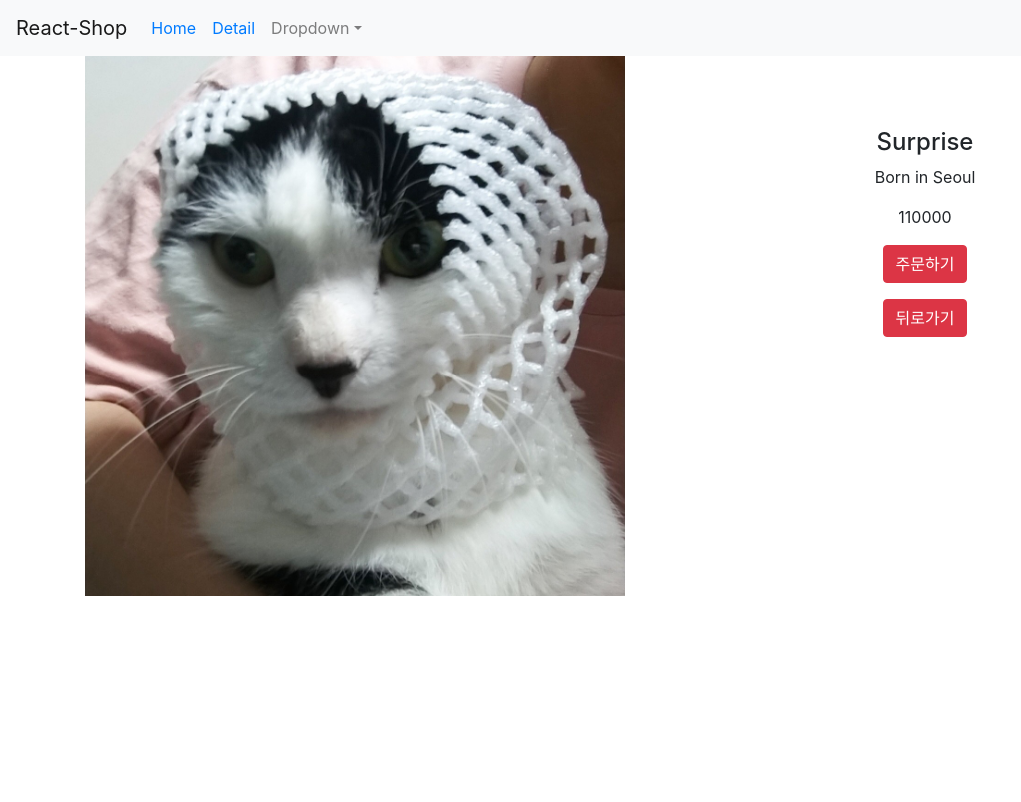
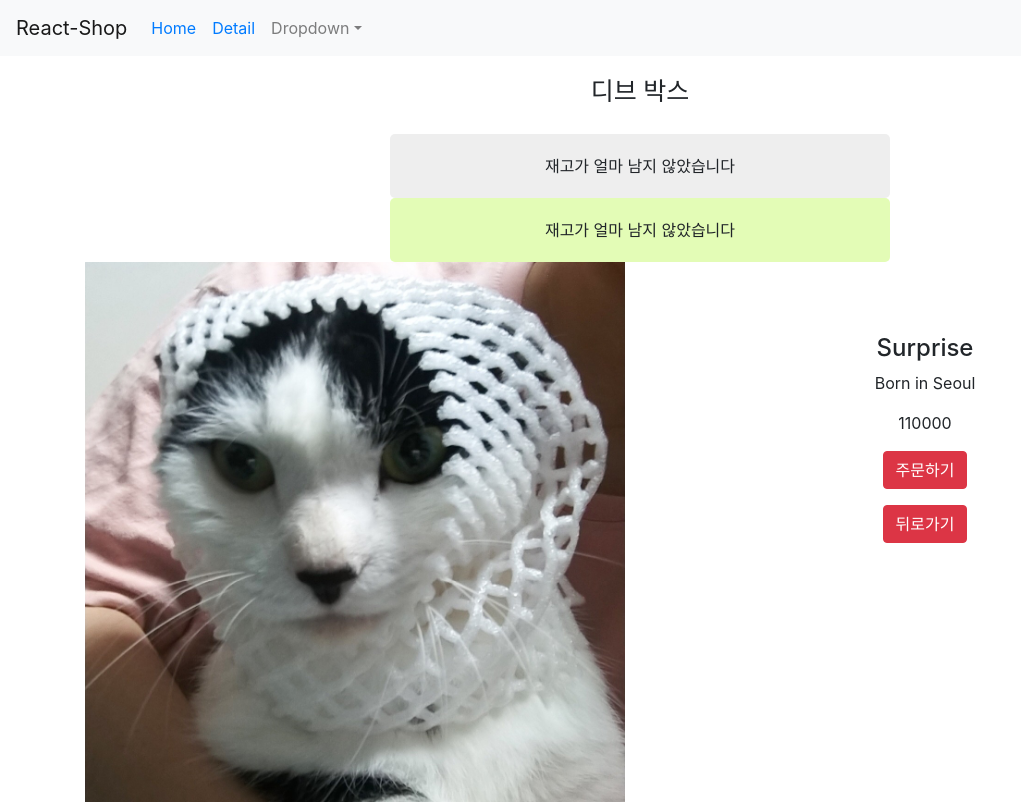
Before and after one commit to hyed3/reactShop, a React (Create React App) app: page /detail/1 in a window 1280 px wide. Shown: the whole page, without its empty margins (0-1021 px from the left). Built offline with nearby package versions, Linux system fonts and the light colour scheme.

Commit message:
sass 사용

```diff
--- a/package.json
+++ b/package.json
@@ -7,11 +7,13 @@
     "@testing-library/react": "^11.2.5",
     "@testing-library/user-event": "^12.8.1",
     "bootstrap": "^4.6.0",
+    "node-sass": "^5.0.0",
     "react": "^17.0.1",
     "react-bootstrap": "^1.5.1",
     "react-dom": "^17.0.1",
     "react-router-dom": "^5.2.0",
     "react-scripts": "4.0.3",
+    "styled-components": "^5.2.1",
     "web-vitals": "^1.1.0"
   },
   "scripts": {
--- a/src/Detail.js
+++ b/src/Detail.js
@@ -1,6 +1,17 @@
 import React from 'react'; //꼭 써야됨
 import { useHistory, useParams } from 'react-router';
+import styled from 'styled-components';
+import './Detail.scss';
 
+//css를 미리 입혀놓은 컴포넌트 -> className 작명 필요없음
+let 박스 = styled.div`
+  padding : 20px;
+`;
+
+let 제목 = styled.h4`
+  font-size : 25px;
+  color : ${props => props.색상}
+`;
 
 function Detail(props){ //props로 받지 않고 app.js에서 해당 데이터를 복사해서 이 안에 넣어도 됨
                         //but 중요한 데이터는 App.js 안에 넣어두는게 국룰임
@@ -11,6 +22,15 @@ function Detail(props){ //props로 받지 않고 app.js에서 해당 데이터
 
     return(
         <div className ="container">
+        <박스>
+        <제목 clssName="red">디브 박스</제목>
+        </박스>
+        <div className="my-alert">
+          <p>재고가 얼마 남지 않았습니다</p>
+        </div>
+        <div className="my-alertred">
+          <p>재고가 얼마 남지 않았습니다</p>
+        </div>
         <div className="row">
           <div className="col-md-6">
             <img src ={"/images/"+props.상품[id].id+".JPG"} width="100%"/>
--- /dev/null
+++ b/src/Detail.scss
@@ -0,0 +1,65 @@
+
+
+$메인칼라: #ff0000;
+
+
+.red {
+    color : $메인칼라;
+}
+
+
+
+.my-alert{
+    background-color: #eeeeee;
+    padding: 20px;
+    border-radius: 5px;
+    max-width: 500px;
+    width: 100%;
+    margin:auto;
+}
+
+.my-alertred{ //my-alert 여러개 만드는 방법
+    @extend.my-alert;
+    background: rgb(227, 252, 182);
+}
+
+@mixin 함수() { //함수를 만들어서 여기저기에 쓸 수 있따
+
+    background-color: #eeeeee;
+    padding: 20px;
+    border-radius: 5px;
+    max-width: 500px;
+    width: 100%;
+    margin:auto;
+
+}
+
+.my-alert2{
+    @include 함수()
+}
+
+
+.my-alert p{
+    margin-bottom: 0;
+}
+
+/* div.container p{
+    color: green;
+}
+
+div.container{
+    h4{
+        color: blue;
+    }
+} */
+
+/*
+div.container{ //위의것을 이렇게 쓸 수 있음
+    h4{
+        color: blue;
+    }
+
+    p{
+        color: brown;
+    }
+} */
```
Also changed, not shown: 1 other file (tests, documents, lock files or other folders).
